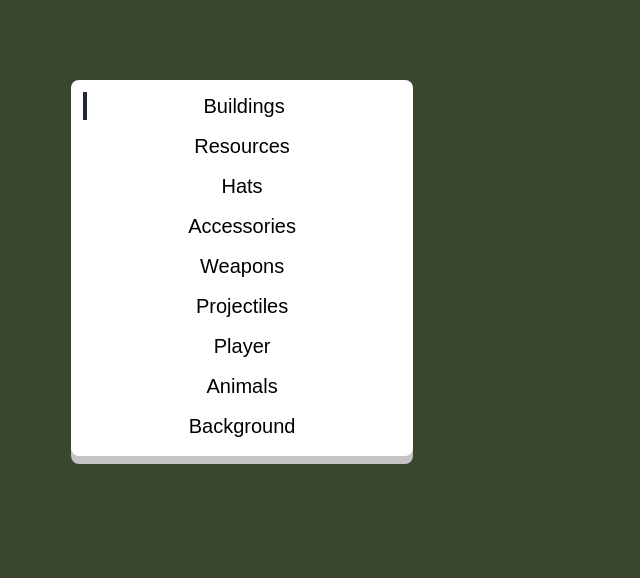
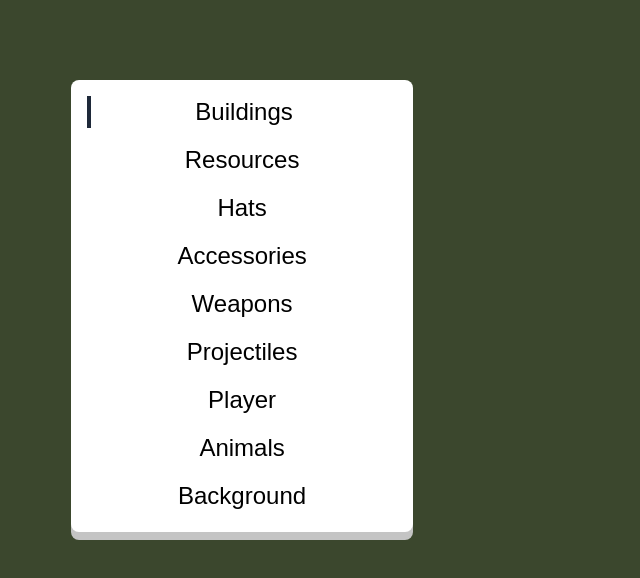
Before and after one commit to kookywarrior/moomoo-elements, a Vue app: page / in a window 1280 px wide. Shown: the top 578 px of the page, without its empty margins (0-640 px from the left). Built offline with nearby package versions, Linux system fonts and the light colour scheme; a web font is replaced by a local one.

Commit message:
feat: added padding to panel

```diff
--- a/src/components/TheCategoryPanel.vue
+++ b/src/components/TheCategoryPanel.vue
@@ -10,7 +10,7 @@ const categoryStore = useSettingsStore()
 <template>
   <Panel>
     <label v-for="options in categoryData.categoryOptions" :key="options.value"
-      class="w-full block text-center text-xl px-3 mb-3 first:mt-3 last:mb-4 hover:text-gray-500 cursor-pointer">
+      class="w-full block text-center text-2xl mb-4 last:mb-1 hover:text-gray-500 cursor-pointer">
       <div :class="{
         'border-l-4 border-gray-800': categoryStore.selectedCategory === options.value
       }">{{ options.label }}</div>
--- a/src/components/base/Panel.vue
+++ b/src/components/base/Panel.vue
@@ -1,5 +1,5 @@
 <template>
-  <section class="bg-white h-fit shadow-(--shadow-bottom) rounded-lg">
+  <section class="bg-white h-fit shadow-(--shadow-bottom) rounded-lg p-4">
     <slot />
   </section>
 </template>
```
